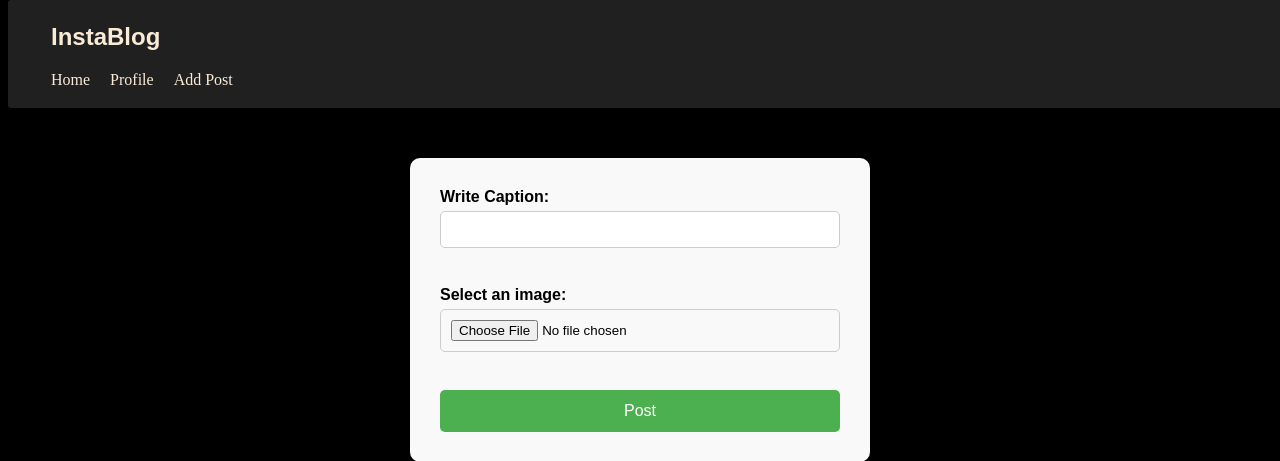
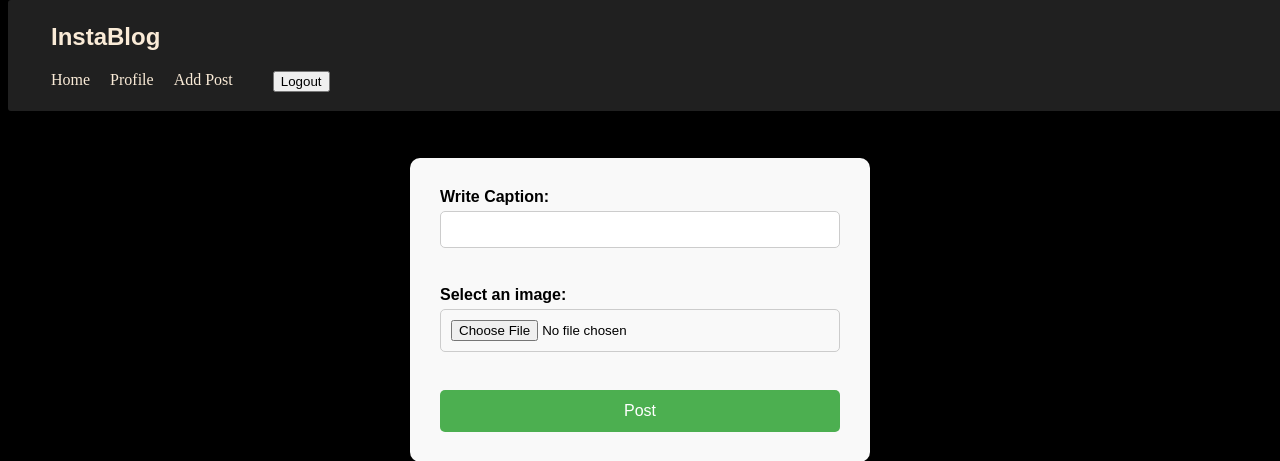
Before and after one commit to kaif006/Blog-Web-App, a Django app: page /blog/add-post in a window 1280 px wide. Shown: the top 461 px of the page. Run offline with Django 5.2, Linux system fonts and the light colour scheme.

Commit message:
login and logout added

```diff
--- a/blog_project/blog/templates/blog/layout.html
+++ b/blog_project/blog/templates/blog/layout.html
@@ -14,6 +14,9 @@
                 <li id="home"><a href="{% url 'feed' %}">Home</a></li>
                 <li id="profile"><a>Profile</a></li>
                 <li id="create-post"><a href="{% url 'add-post' %}">Add Post</a></li>
+                <li>
+                    <li><button onclick="window.location.href='{% url 'logout' %}'">Logout</button></li>
+                </li>
             </ul>
         </nav>
     </header>
--- a/blog_project/blog/urls.py
+++ b/blog_project/blog/urls.py
@@ -3,6 +3,7 @@ from . import views
 
 urlpatterns = [
     path("", views.feed, name = "feed"),
+    path("profile", views.profile, name = "profile"),
     path("add-post", views.add_post, name = "add-post"),
     path("login", views.login_view, name = "login"),
     path("logout", views.logout_view, name = "logout")
--- a/blog_project/blog/views.py
+++ b/blog_project/blog/views.py
@@ -21,6 +21,9 @@ def feed(request):
         "home": "home",
         "posts": posts
     })
+
+def profile(request):
+    pass
 
 ## form for creatinf post
 class PostForm(forms.ModelForm):
@@ -64,4 +67,7 @@ def login_view(request):
     return render(request, "blog/login.html")
 
 def logout_view(request):
-    pass
+    logout(request)
+    return render(request, "blog/login.html", {
+        "message": "Logged Out"
+    })
```
